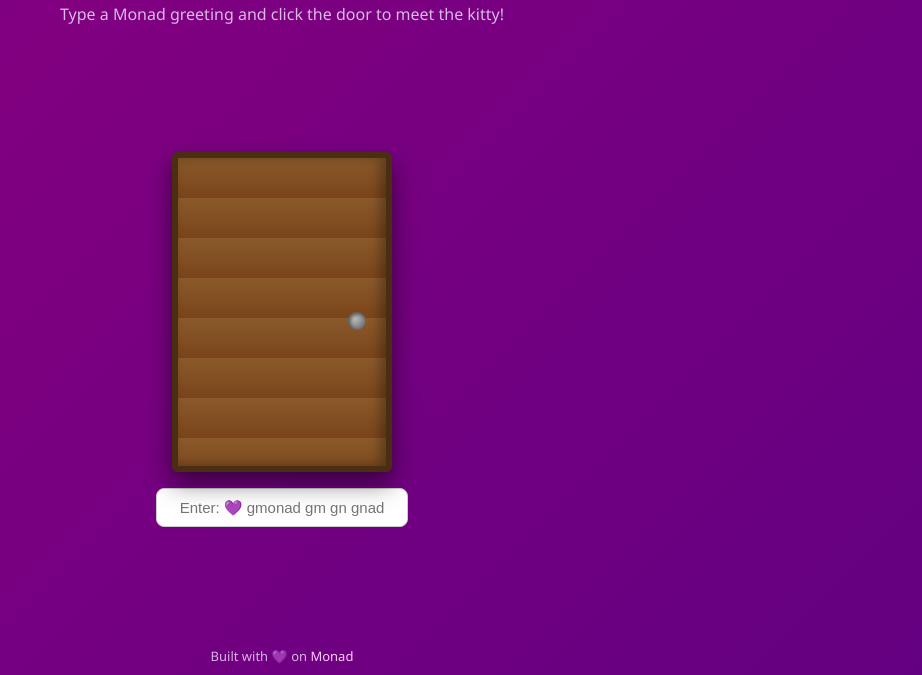
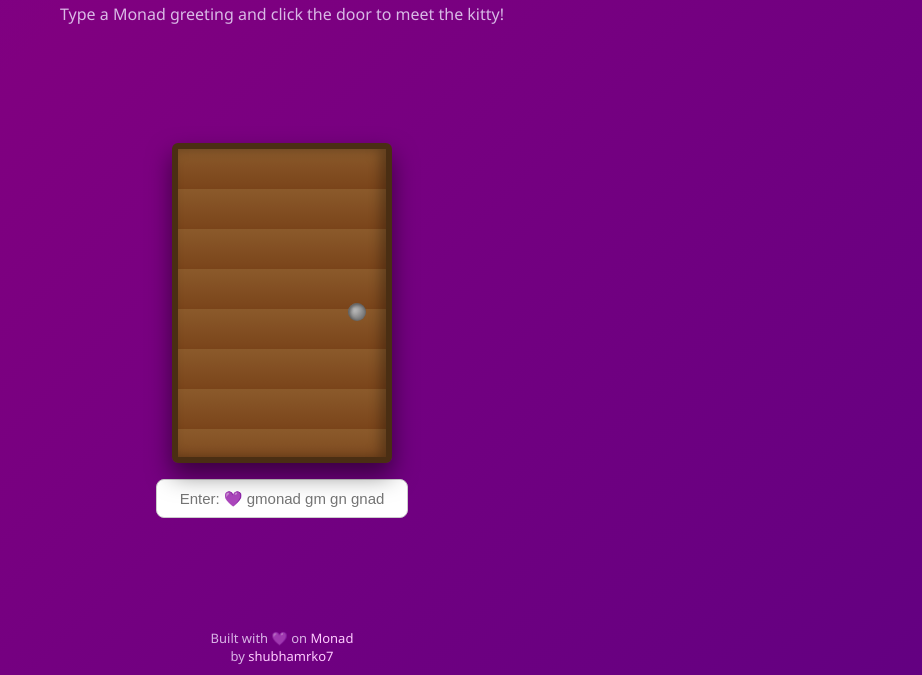
Before and after one commit to shubhamsh-7/HelloMonad, a plain HTML site: page index.html in a window 1280 px wide. Shown: the part 125-800 px from the top of the page, without its empty margins (358-1280 px from the left). Drawn offline with Linux system fonts and the light colour scheme.

Commit message:
Update index.html

```diff
--- a/index.html
+++ b/index.html
@@ -213,6 +213,7 @@
 
   <footer>
     <div>Built with 💜 on <a href="https://monad.xyz" target="_blank">Monad</a></div>
+    <div>by <a href="https://x.com/shubhamrko7" target="_blank">shubhamrko7</a></div>
   </footer>
 
 <script>
```
